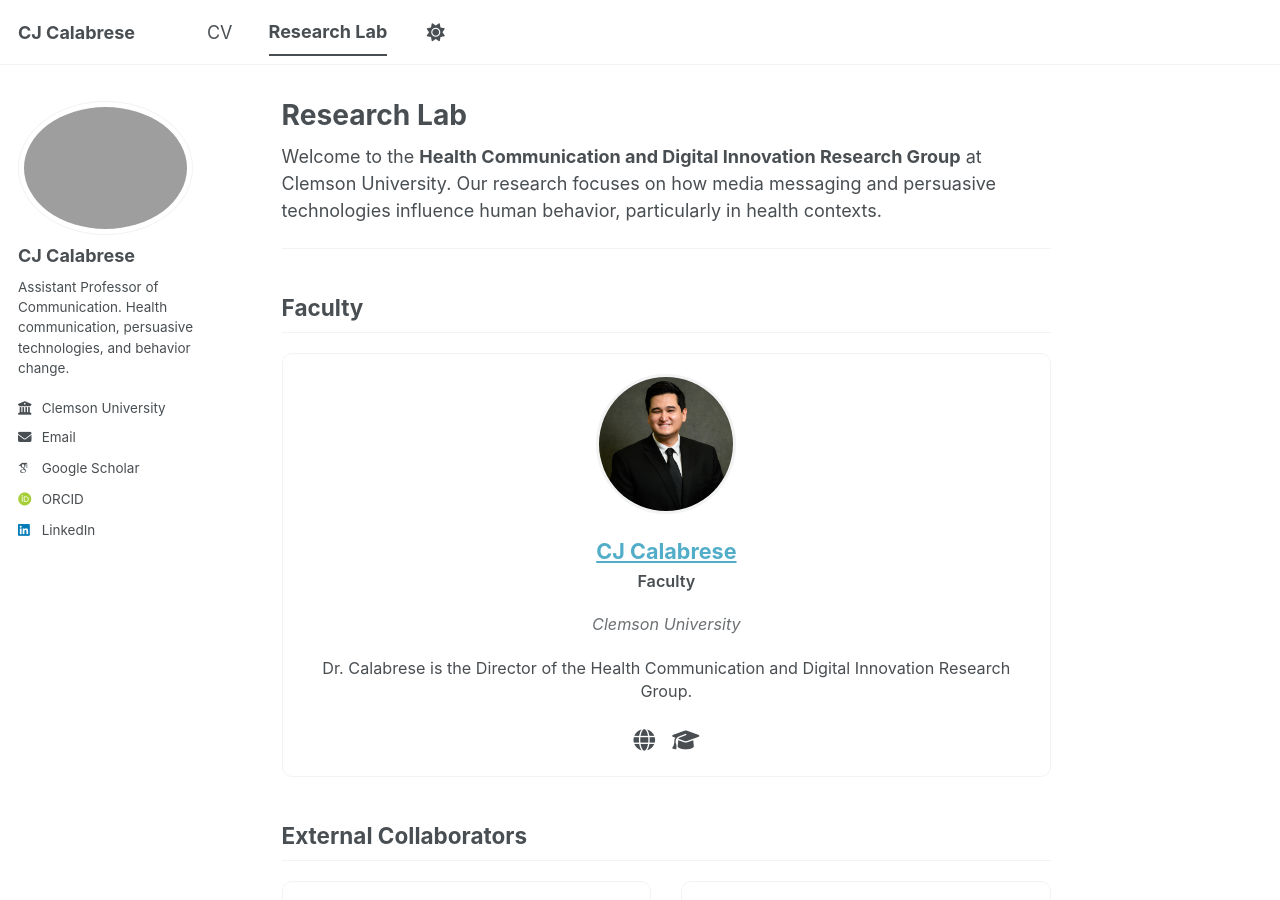
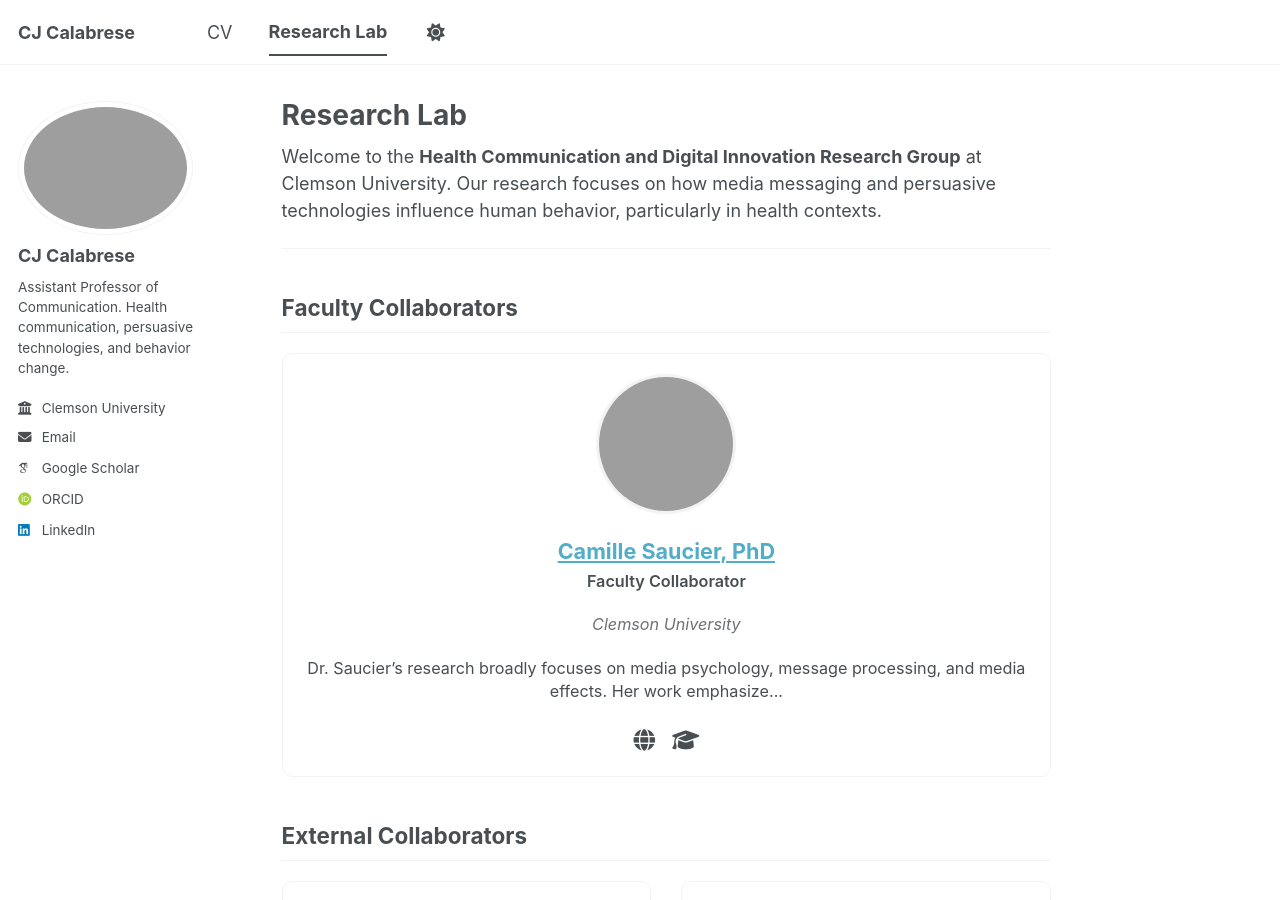
Before and after one commit to cjcalabresephd/cjcalabresephd.github.io, a Jekyll site: the page built from _pages/research-lab.md, in a window 1280 px wide and 900 px high. Built offline with Jekyll 4.4.1, drawn with Linux system fonts in a browser that asks for light colours; some web fonts are replaced; a script bundle is joined from its source files by our own code; library files that are not in the unit come from our copies; grey boxes are pictures that could not be loaded.

Commit message:
Update research-lab.md

```diff
--- a/_pages/research-lab.md
+++ b/_pages/research-lab.md
@@ -8,12 +8,12 @@ Welcome to the **Health Communication and Digital Innovation Research Group** at
 
 ---
 
-{% assign roles = "Faculty,External Collaborator,Masters Student" | split: "," %}
+{% assign roles = "Faculty Collaborator,External Collaborator,Masters Student" | split: "," %}
 
 {% for role in roles %}
 
-{% if role == "Faculty" %}
-## Faculty
+{% if role == "Faculty Collaborator" %}
+## Faculty Collaborators
 {% elsif role == "External Collaborator" %}
 ## External Collaborators
 {% elsif role == "Masters Student" %}
```
